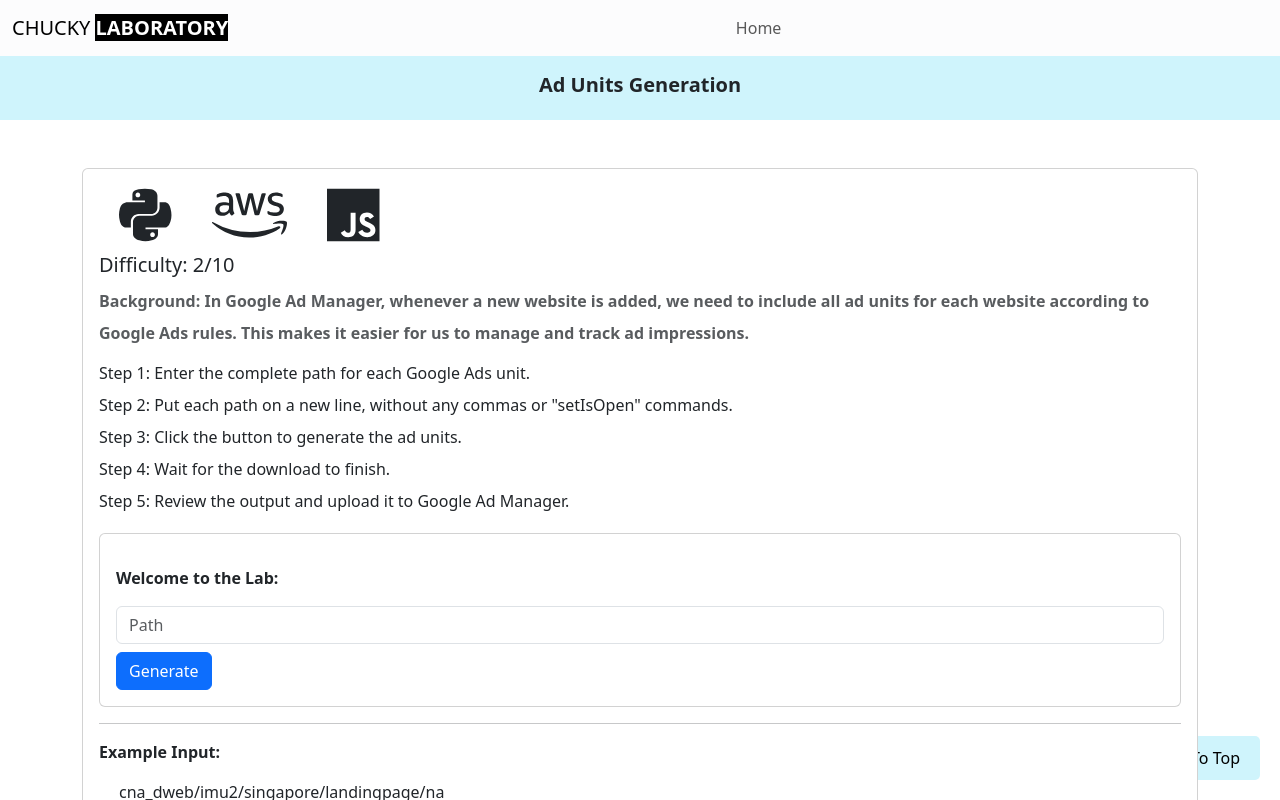
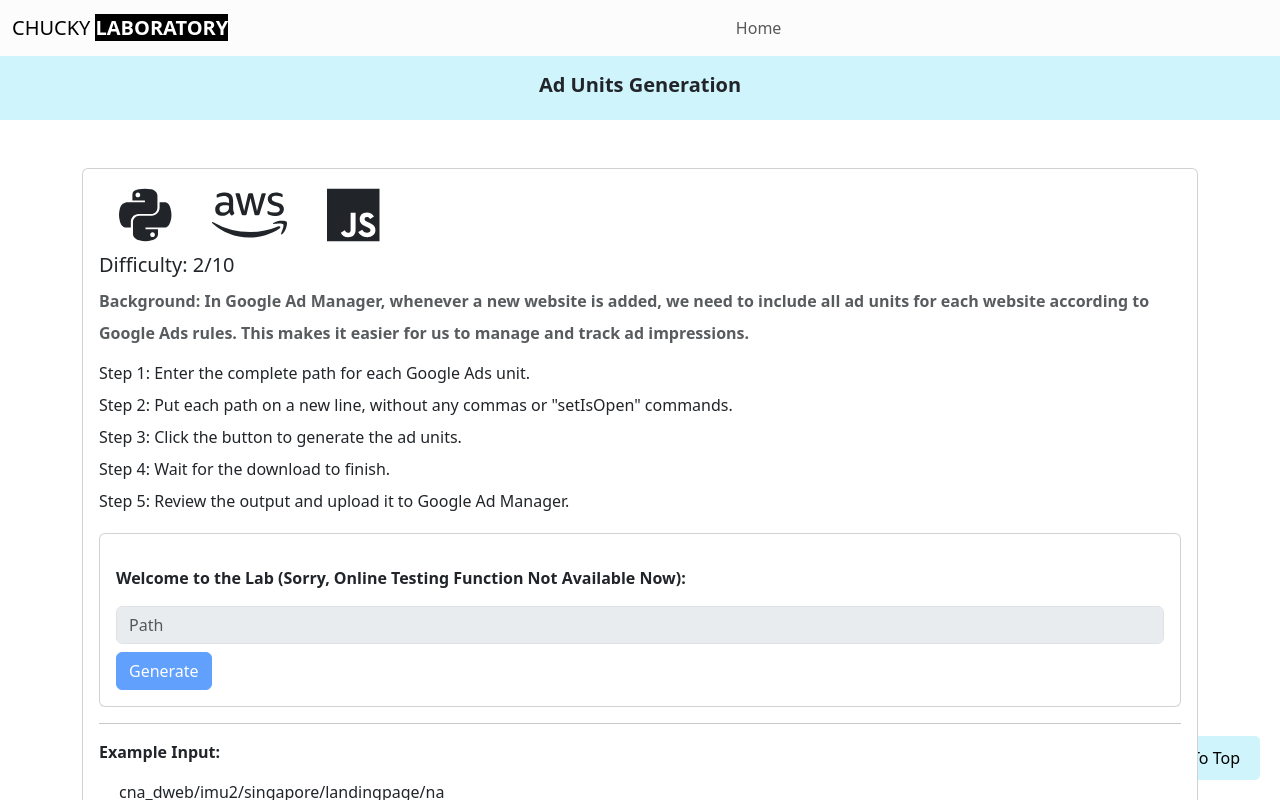
Before and after one commit to ChuckyJI/personal-website, a React (Create React App) app: page /lab/worklab/adunit in a window 1280 px wide. Shown: the top 800 px of the page. Built offline with nearby package versions, Linux system fonts and the light colour scheme.

Commit message:
adjust some details

```diff
--- a/src/components/lab/worklab/adUnit.js
+++ b/src/components/lab/worklab/adUnit.js
@@ -62,19 +62,22 @@ function adUnit() {
                     className="head mt-3 mb-3"
                     style={{ fontWeight: "bold" }}
                   >
-                    Welcome to the Lab:
+                    Welcome to the Lab (Sorry, Online Testing Function Not
+                    Available Now):
                   </div>
                   <form>
                     <input
                       type="text"
                       class="form-control"
                       placeholder="Path"
+                      disabled
                     />
                     <input
                       type="button"
                       class="btn btn-primary mt-2"
                       value="Generate"
                       omClick={() => alert("Generating...")}
+                      disabled
                     />
                   </form>
                 </div>
```
